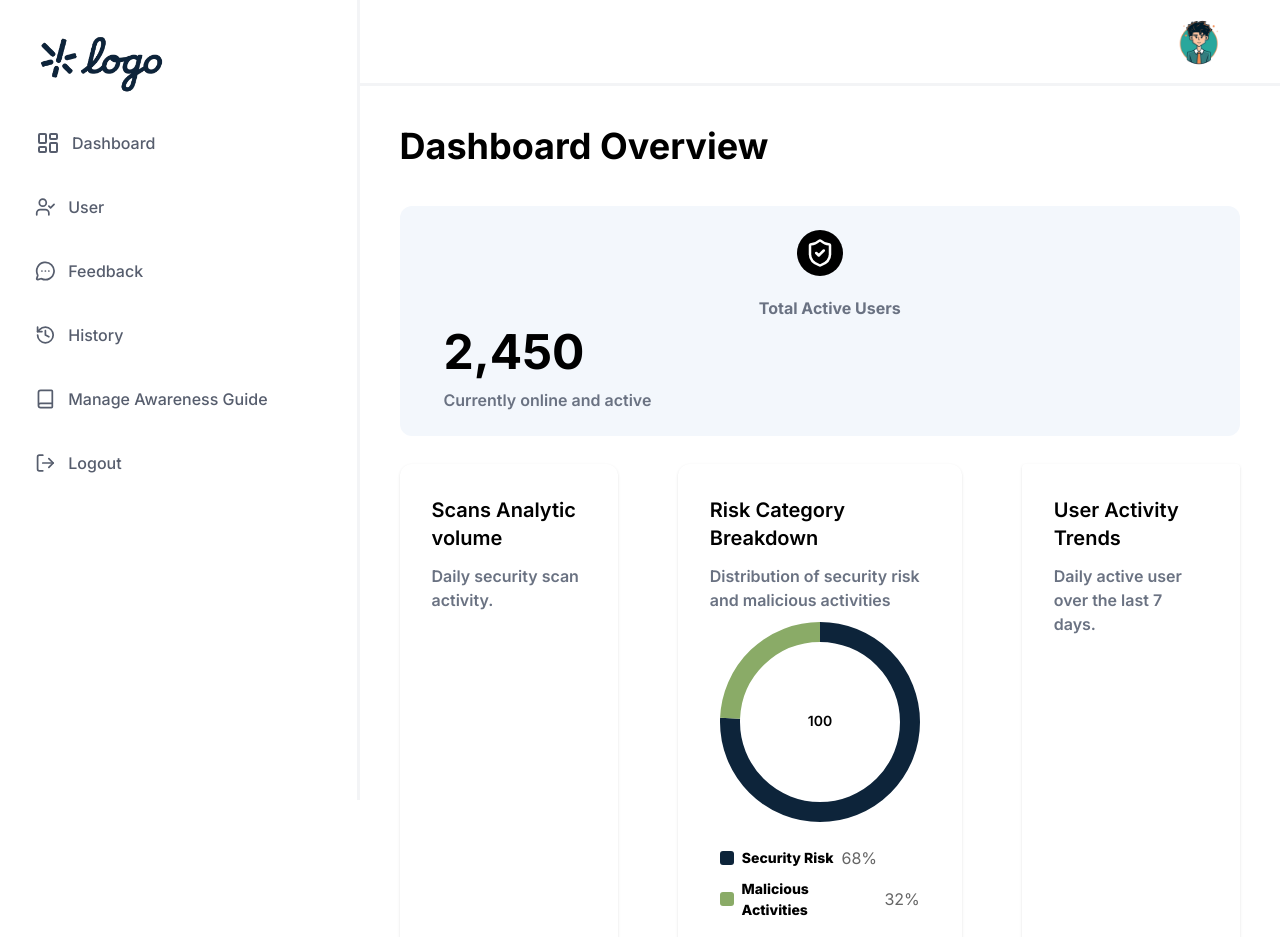
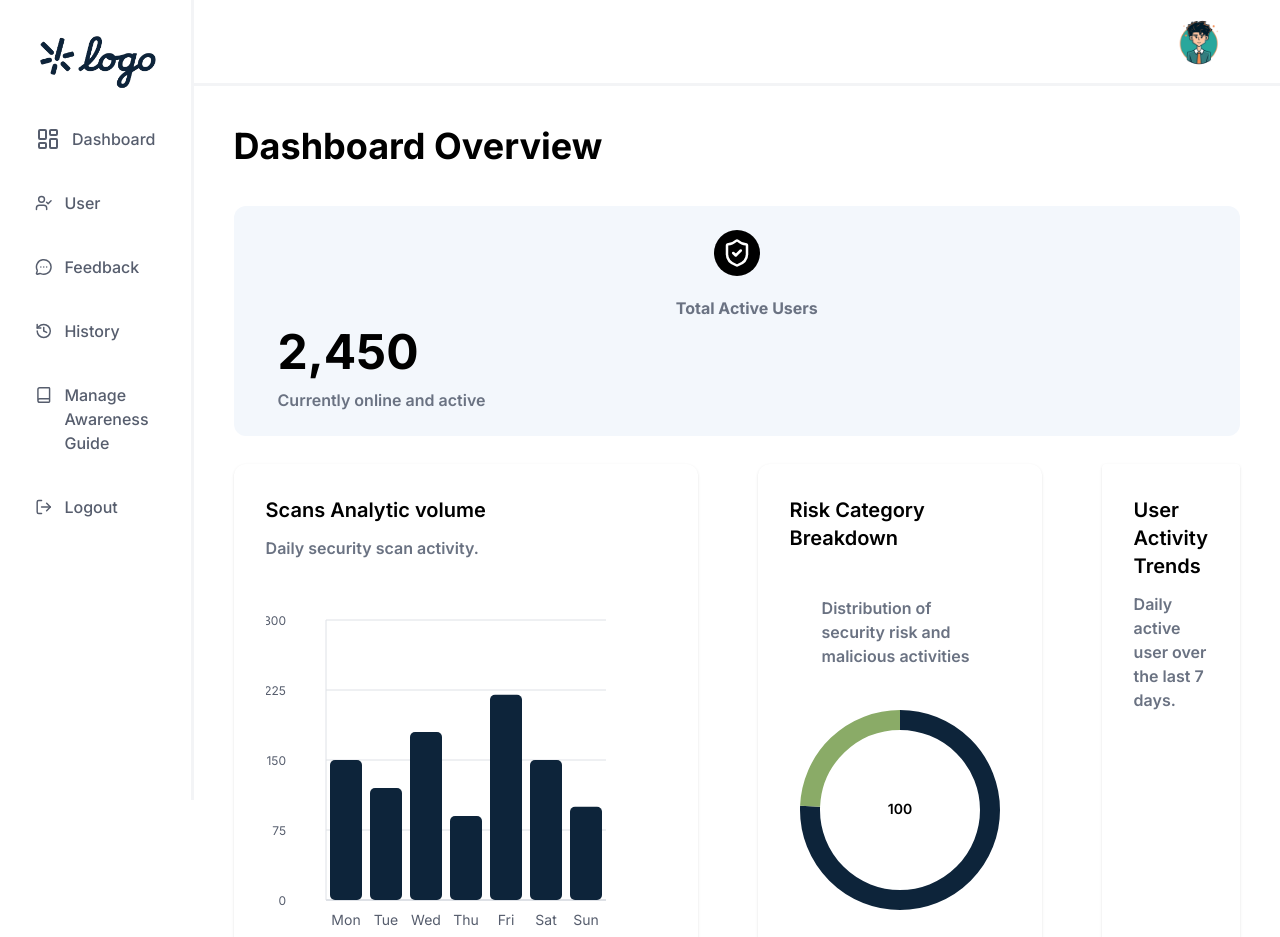
Before and after one commit to MaurenceBudiongan/awarenet-admin-web, a Next.js app: page /homepage in a window 1280 px wide. Shown: the top 937 px of the page. Built offline with nearby package versions, Linux system fonts and the light colour scheme.

Commit message:
fill with bar graph in scan analytic volume dashboard

```diff
--- /dev/null
+++ b/app/bar_graph/page.tsx
@@ -0,0 +1,110 @@
+"use client";
+
+import React from "react";
+
+export default function BarChartPage() {
+  {
+    /* Replace value from application user data */
+  }
+
+  const days = ["Mon", "Tue", "Wed", "Thu", "Fri", "Sat", "Sun"];
+  const values = [150, 120, 180, 90, 220, 150, 100];
+  const maxValue = 300;
+  const barColor = "#0d243a";
+  const axisColor = "#565d6d";
+
+  const chartWidth = 400;
+  const chartHeight = 400;
+  const padding = 60;
+  const barWidth = (chartWidth - 2 * padding) / days.length;
+  const barSpacing = barWidth * 0.8;
+  const radius = 5;
+
+  return (
+    <div className="flex justify-center items-center">
+      <svg
+        width={chartWidth}
+        height={chartHeight}
+        style={{ background: "#fff" }}
+      >
+        {/* Horizontal grid lines with labels */}
+        {[0, 75, 150, 225, 300].map((yValue) => {
+          const yPos =
+            chartHeight -
+            padding -
+            (yValue / maxValue) * (chartHeight - 2 * padding);
+          return (
+            <g key={`grid-${yValue}`}>
+              <line
+                x1={padding}
+                y1={yPos}
+                x2={chartWidth - padding}
+                y2={yPos}
+                stroke="#dee1e6"
+                strokeWidth="1"
+              />
+              <text
+                x={padding - 40}
+                y={yPos + 5}
+                fontSize="12"
+                fill={axisColor}
+                textAnchor="end"
+              >
+                {yValue}
+              </text>
+            </g>
+          );
+        })}
+
+        {/* Y-axis */}
+        <line
+          x1={padding}
+          y1={padding}
+          x2={padding}
+          y2={chartHeight - padding}
+          stroke="#dee1e6"
+          strokeWidth="1"
+        />
+
+        {/* X-axis */}
+        <line
+          x1={padding}
+          y1={chartHeight - padding}
+          x2={chartWidth - padding}
+          y2={chartHeight - padding}
+          stroke="#dee1e6"
+          strokeWidth="2"
+        />
+
+        {/* Bars */}
+        {days.map((day, index) => {
+          const barHeight =
+            (values[index] / maxValue) * (chartHeight - 2 * padding);
+          const xPos = padding + index * barWidth + (barWidth - barSpacing) / 2;
+          const yPos = chartHeight - padding - barHeight;
+          return (
+            <g key={`bar-${day}`}>
+              <rect
+                x={xPos}
+                y={yPos}
+                width={barSpacing}
+                height={barHeight}
+                fill={barColor}
+                ry={radius}
+              />
+              <text
+                x={xPos + barSpacing / 2}
+                y={chartHeight - padding + 25}
+                fontSize="14"
+                fill={axisColor}
+                textAnchor="middle"
+              >
+                {day}
+              </text>
+            </g>
+          );
+        })}
+      </svg>
+    </div>
+  );
+}
--- a/app/dashboard/page.tsx
+++ b/app/dashboard/page.tsx
@@ -1,5 +1,6 @@
 "use client";
 import DonutChart from "../donut_chart/page";
+import BarChart from "../bar_graph/page";
 
 const Dashboard = () => {
   return (
@@ -42,12 +43,15 @@ const Dashboard = () => {
             <p className="text-md text-gray-500 font-semibold">
               Daily security scan activity.
             </p>
+            <div>
+              <BarChart />
+            </div>
           </div>
           <div className="p-8 rounded-xl w-full shadow-sm">
             <p className="text-xl font-semibold mb-3">
               Risk Category Breakdown
             </p>
-            <p className="text-md text-gray-500 font-semibold">
+            <p className="p-8 text-md text-gray-500 font-semibold">
               Distribution of security risk and malicious activities{" "}
             </p>
             <div>
```
